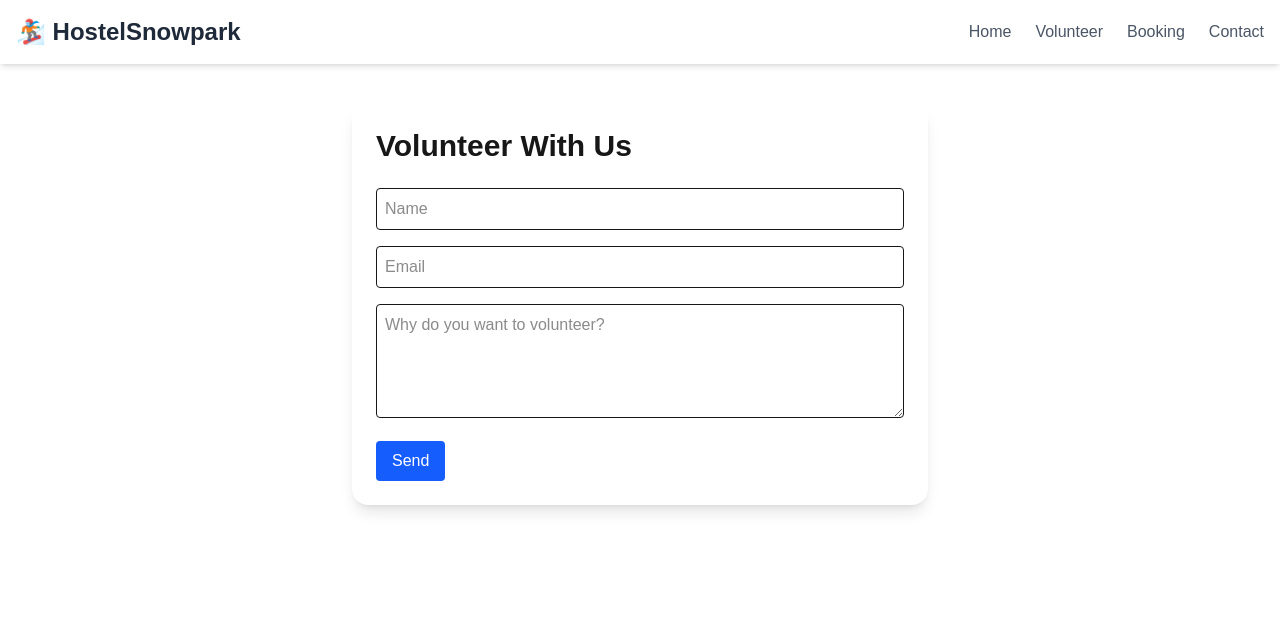
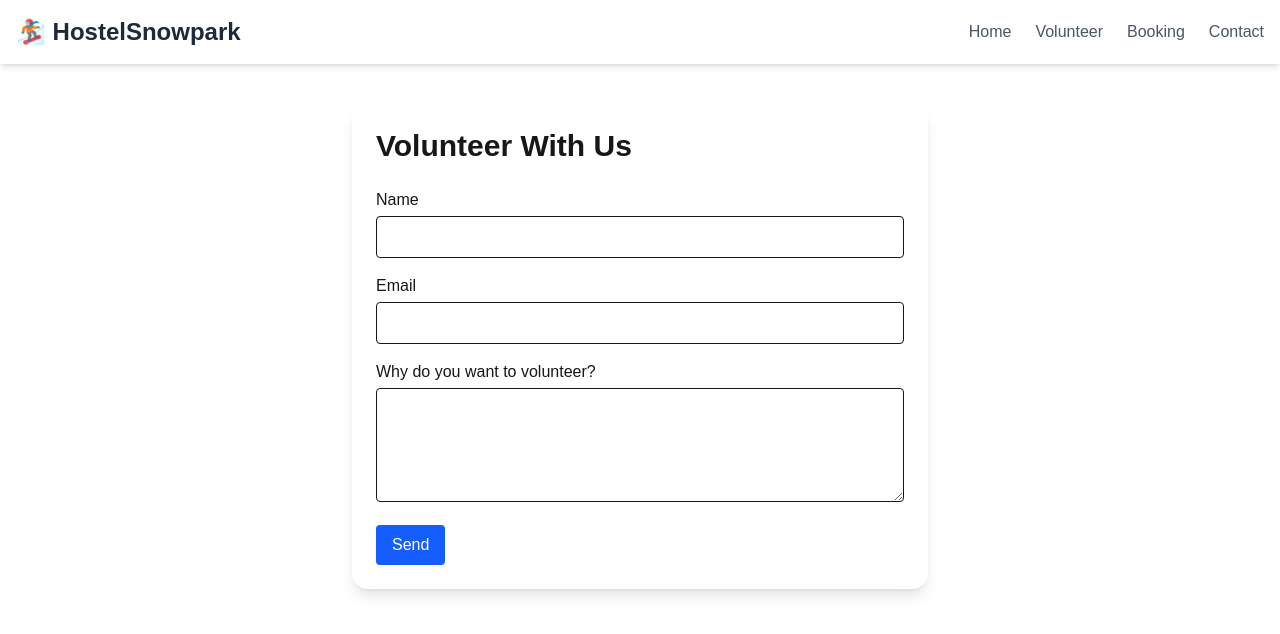
Before and after one commit to perassijulian/hostel-snowpark, a Next.js app: page /volunteer in a window 1280 px wide. Shown: the top 634 px of the page. Built offline with nearby package versions, Linux system fonts and the light colour scheme.

Commit message:
modified forms to use input, select and textarea components

```diff
--- a/app/admin/accomodations/new/page.tsx
+++ b/app/admin/accommodations/new/page.tsx
@@ -3,7 +3,7 @@
 import { useState } from "react";
 import { useRouter } from "next/navigation";
 import InputField from "../../../../components/InputField";
-//import SelectField from "../../../../components/SelectField";
+import TextAreaField from "../../../../components/TextAreaField";
 
 export default function NewAccommodationPage() {
   const router = useRouter();
@@ -15,7 +15,9 @@ export default function NewAccommodationPage() {
   });
 
   const handleChange = (
-    e: React.ChangeEvent<HTMLInputElement | HTMLTextAreaElement>
+    e: React.ChangeEvent<
+      HTMLInputElement | HTMLTextAreaElement | HTMLSelectElement
+    >
   ) => {
     setFormData({ ...formData, [e.target.name]: e.target.value });
   };
@@ -44,7 +46,7 @@ export default function NewAccommodationPage() {
   };
 
   return (
-    <main className="p-6 max-w-2xl mx-auto">
+    <main className="max-w-xl mx-auto p-6 mt-10 bg-white shadow-lg rounded-2xl">
       <h1 className="text-3xl font-bold mb-6">New Accommodation</h1>
 
       <form onSubmit={handleSubmit} className="space-y-4">
@@ -73,13 +75,13 @@ export default function NewAccommodationPage() {
           type="number"
         />
 
-        {/** <TextAreaField
+        <TextAreaField
           label="Description"
           name="description"
           value={formData.description}
           onChange={handleChange}
           required
-  /> **/}
+        />
 
         <div className="flex justify-end space-x-2">
           <button
--- a/app/booking/page.tsx
+++ b/app/booking/page.tsx
@@ -1,5 +1,7 @@
 "use client";
 
+import InputField from "@/components/InputField";
+import SelectField from "@/components/SelectField";
 import { useState } from "react";
 
 export default function BookingPage() {
@@ -19,7 +21,9 @@ export default function BookingPage() {
   const [errorMessage, setErrorMessage] = useState<string | null>(null);
 
   const handleChange = (
-    e: React.ChangeEvent<HTMLInputElement | HTMLSelectElement>
+    e: React.ChangeEvent<
+      HTMLInputElement | HTMLTextAreaElement | HTMLSelectElement
+    >
   ) => {
     const { name, value } = e.target;
     setFormData((prev) => ({ ...prev, [name]: value }));
@@ -131,93 +135,72 @@ export default function BookingPage() {
         }`}
       >
         <div className="grid grid-cols-2 gap-4">
-          <div>
-            <label className="block mb-1">Check-in</label>
-            <input
+          <InputField
+            label="Check-In"
             type="date"
             name="checkIn"
             value={formData.checkIn}
             onChange={handleChange}
-              className="w-full border px-3 py-2 rounded"
+            required
+          />
+
+          <InputField
+            label="Check-Out"
+            type="date"
+            name="checkOut"
+            value={formData.checkOut}
+            onChange={handleChange}
             required
           />
         </div>
 
-          <div>
-            <label className="block mb-1">Check-out</label>
-            <input
-              type="date"
-              name="checkOut"
-              value={formData.checkOut}
-              onChange={handleChange}
-              className="w-full border px-3 py-2 rounded"
-              required
-            />
-          </div>
-        </div>
-
-        <div>
-          <label className="block mb-1">Guests</label>
-          <input
+        <InputField
+          label="Guests"
           type="number"
           name="guests"
           min="1"
           value={formData.guests}
           onChange={handleChange}
-            className="w-full border px-3 py-2 rounded"
           required
         />
-        </div>
 
-        <div>
-          <label className="block mb-1">Accommodation Type</label>
-          <select
+        <SelectField
+          label="Accomodation Type"
           name="type"
           value={formData.type}
           onChange={handleChange}
-            className="w-full border px-3 py-2 rounded"
-          >
-            <option value="dorm">Dorm</option>
-            <option value="cabin">Cabin</option>
-            <option value="private">Private Room</option>
-          </select>
-        </div>
+          options={[
+            { value: "dorm", label: "Dorm" },
+            { value: "cabin", label: "Cabin" },
+            { value: "private", label: "Private Room" },
+          ]}
+        />
 
-        <div>
-          <label className="block mb-1">Full Name</label>
-          <input
+        <InputField
+          label="Full Name"
           type="text"
           name="name"
           value={formData.name}
           onChange={handleChange}
-            className="w-full border px-3 py-2 rounded"
           required
         />
-        </div>
 
-        <div>
-          <label className="block mb-1">Email</label>
-          <input
+        <InputField
+          label="Email"
           type="email"
           name="email"
           value={formData.email}
           onChange={handleChange}
-            className="w-full border px-3 py-2 rounded"
           required
         />
-        </div>
-
-        <div>
-          <label className="block mb-1">Phone</label>
-          <input
+        <InputField
+          label="Phone"
           type="tel"
           name="phone"
           value={formData.phone}
           onChange={handleChange}
-            className="w-full border px-3 py-2 rounded"
           required
         />
-        </div>
 
         <button
           type="submit"
--- a/app/volunteer/page.tsx
+++ b/app/volunteer/page.tsx
@@ -1,5 +1,7 @@
 "use client";
 
+import InputField from "@/components/InputField";
+import TextAreaField from "@/components/TextAreaField";
 import { useState } from "react";
 
 export default function VolunteerPage() {
@@ -13,7 +15,9 @@ export default function VolunteerPage() {
   >("idle");
 
   const handleChange = (
-    e: React.ChangeEvent<HTMLInputElement | HTMLTextAreaElement>
+    e: React.ChangeEvent<
+      HTMLInputElement | HTMLTextAreaElement | HTMLSelectElement
+    >
   ) => {
     setForm({ ...form, [e.target.name]: e.target.value });
   };
@@ -84,31 +88,31 @@ export default function VolunteerPage() {
             status === "submitting" ? "opacity-50 pointer-events-none" : ""
           }`}
         >
-          <input
+          <InputField
+            label="Name"
             type="text"
             name="name"
             value={form.name}
             onChange={handleChange}
-            placeholder="Name"
             required
-            className="w-full p-2 border rounded"
           />
-          <input
+
+          <InputField
+            label="Email"
             type="email"
             name="email"
             value={form.email}
             onChange={handleChange}
-            placeholder="Email"
             required
-            className="w-full p-2 border rounded"
           />
-          <textarea
+
+          <TextAreaField
+            label="Why do you want to volunteer?"
             name="message"
             value={form.message}
             onChange={handleChange}
-            placeholder="Why do you want to volunteer?"
+            required
             rows={4}
-            className="w-full p-2 border rounded"
           />
           {status === "error" ? (
             <p className="text-red-500">
--- a/components/InputField.tsx
+++ b/components/InputField.tsx
@@ -6,9 +6,12 @@ interface InputFieldProps {
   name: string;
   value: string | number;
   onChange: (
-    e: React.ChangeEvent<HTMLInputElement | HTMLTextAreaElement>
+    e: React.ChangeEvent<
+      HTMLInputElement | HTMLTextAreaElement | HTMLSelectElement
+    >
   ) => void;
   required?: boolean;
+  min?: string;
 }
 
 export default function InputField({
@@ -18,6 +21,7 @@ export default function InputField({
   value,
   onChange,
   required = false,
+  min,
 }: InputFieldProps) {
   return (
     <div>
@@ -29,6 +33,7 @@ export default function InputField({
         onChange={onChange}
         className="w-full border px-3 py-2 rounded"
         required={required}
+        min={min}
       />
     </div>
   );
--- /dev/null
+++ b/components/TextAreaField.tsx
@@ -0,0 +1,35 @@
+import React from "react";
+
+type TextAreaFieldProps = {
+  label: string;
+  name: string;
+  value: string;
+  onChange: (e: React.ChangeEvent<HTMLTextAreaElement>) => void;
+  required?: boolean;
+  rows?: number;
+};
+
+const TextAreaField: React.FC<TextAreaFieldProps> = ({
+  label,
+  name,
+  value,
+  onChange,
+  required = false,
+  rows = 4,
+}) => {
+  return (
+    <div>
+      <label className="block font-medium mb-1">{label}</label>
+      <textarea
+        name={name}
+        value={value}
+        onChange={onChange}
+        required={required}
+        className="w-full p-2 border rounded"
+        rows={rows}
+      />
+    </div>
+  );
+};
+
+export default TextAreaField;
```
Also changed, not shown: app/admin/accommodations/page.tsx (renamed from app/admin/accomodations/page.tsx). Lines whose indentation alone changed are shown as unchanged.
